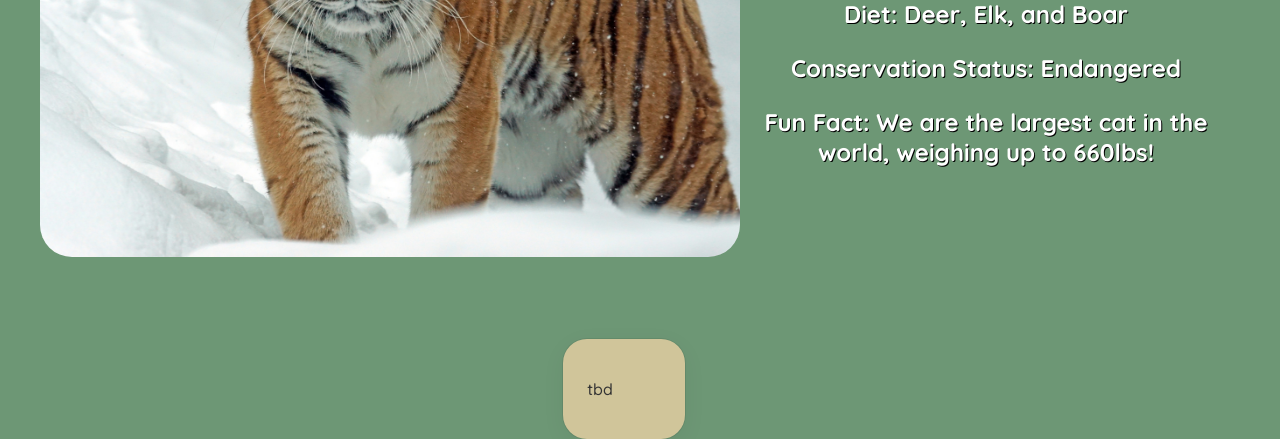
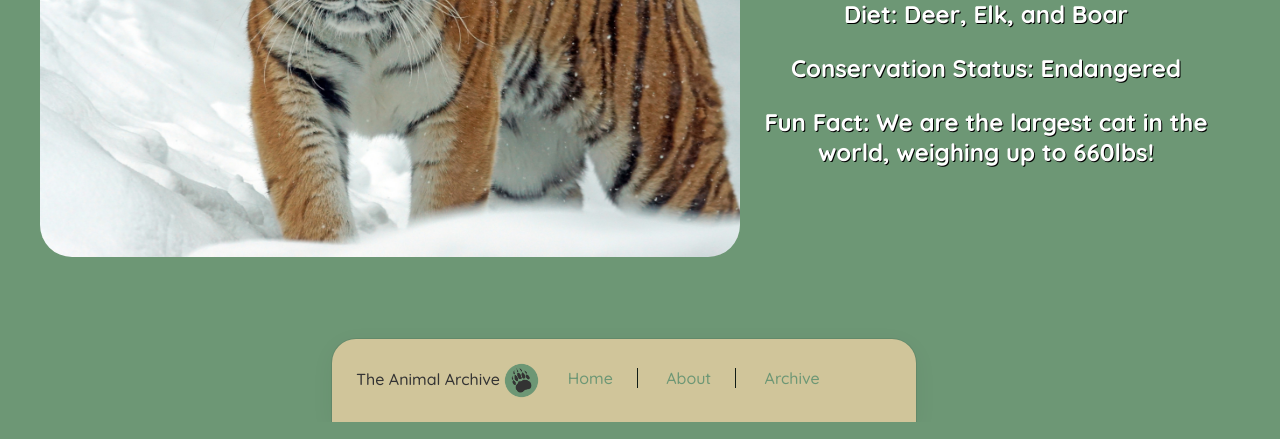
Before and after one commit to JacobL322/351-FinalProject, a PHP site: page / in a window 1280 px wide. Shown: the part 1207-1646 px from the top of the page. Run offline with PHP 8.4, Linux system fonts and the light colour scheme.

Commit message:
temp footer styling

```diff
--- a/index.html
+++ b/index.html
@@ -90,7 +90,13 @@
 
     <footer>
         <div class = footer-container>
-            <p>tbd</p>
+            <ul class = "nav-list">
+                <li class = "title-item">The Animal Archive</li>
+                <li class = "title-item"><img src="Animal Archive Logo.png" width="35px" height = "35px"></li>
+                <li class = "nav-item"><a href = "index.html" class = "nav-link">Home</a></li>
+                <li class = "nav-item"><a href = "about.html" class = "nav-link">About</a></li>
+                <li class = "nav-item"><a href = "login.php" class = "nav-link">Archive</a></li>
+            </ul>
         </div>
     </footer>
 
--- a/styles.css
+++ b/styles.css
@@ -59,6 +59,9 @@ h1, h2 {
     margin-top: 0px;
 }
 
+/* Footer Styles
+--------------------
+*/
 
 .footer-container{
     background-color: #D0C59A;
@@ -68,8 +71,7 @@ h1, h2 {
     padding: 1.5rem;
     width:100%;
     top:0;
-    position:sticky;
-    border-radius: 1.5rem 1.5rem 1.5rem 1.5rem;
+    border-radius: 1.5rem 1.5rem 0rem 0rem;
     box-shadow: rgba(0, 0, 0, 0.05) 0px 6px 24px 0px, rgba(0, 0, 0, 0.08) 0px 0px 0px 1px;
 }
 
@@ -77,6 +79,7 @@ h1, h2 {
 /* Animal of the Week Styles
 --------------------
 */
+
 .animal-week{
     margin-left:auto;
     margin-right:auto;
```
